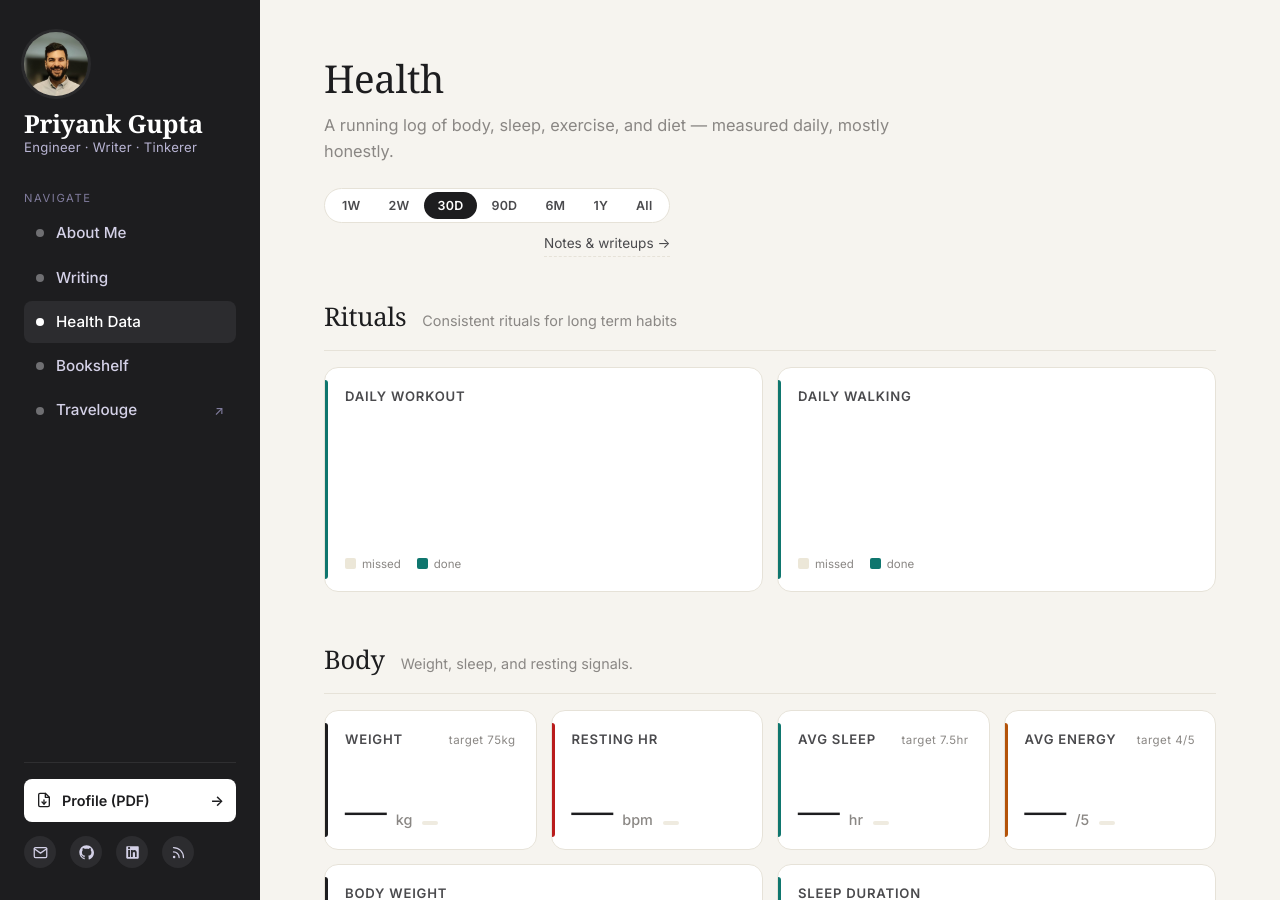
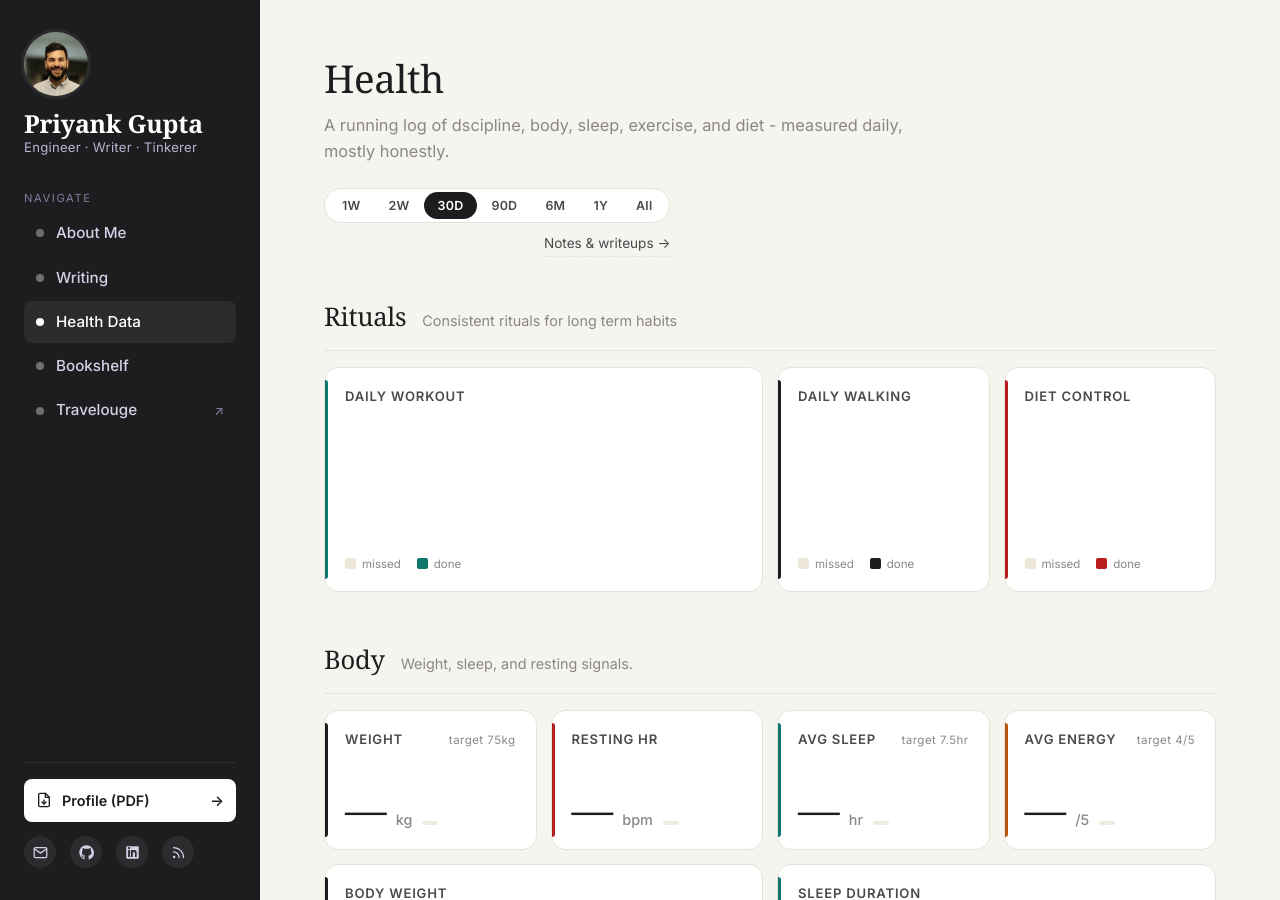
Before and after one commit to priyaaank/priyaaank.github.io, a Jekyll site: the page built from _pages/health-dashboard.md, in a window 1280 px wide and 900 px high. Built offline with Jekyll 4.4.1, drawn with Linux system fonts in a browser that asks for light colours; some web fonts are replaced.

```diff
--- a/_pages/health-dashboard.md
+++ b/_pages/health-dashboard.md
@@ -1,6 +1,6 @@
 ---
 layout: health-dashboard
 title: Health
-subtitle: A running log of body, sleep, exercise, and diet — measured daily, mostly honestly.
+subtitle: A running log of dscipline, body, sleep, exercise, and diet - measured daily, mostly honestly.
 permalink: /health/
 ---
```
Also changed, not shown: _data/health/widgets.yml (+9 -2 lines).
